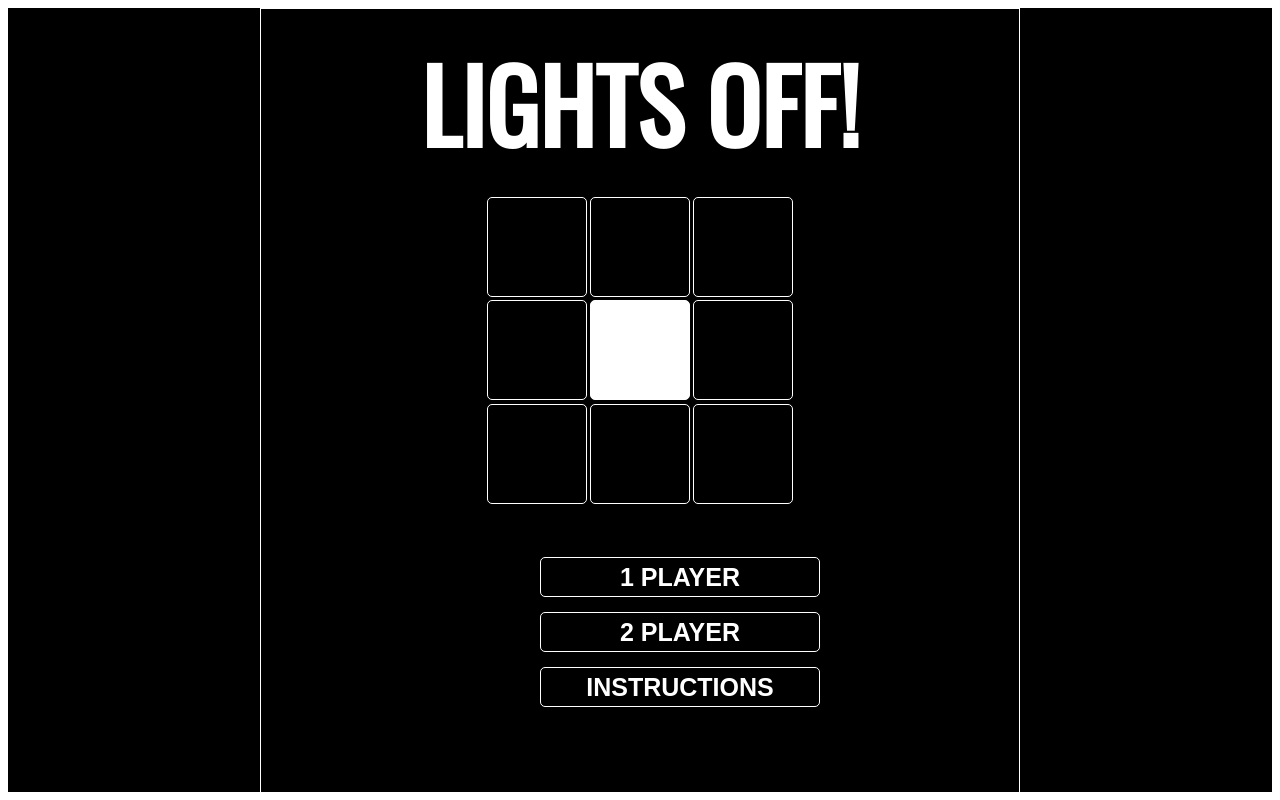
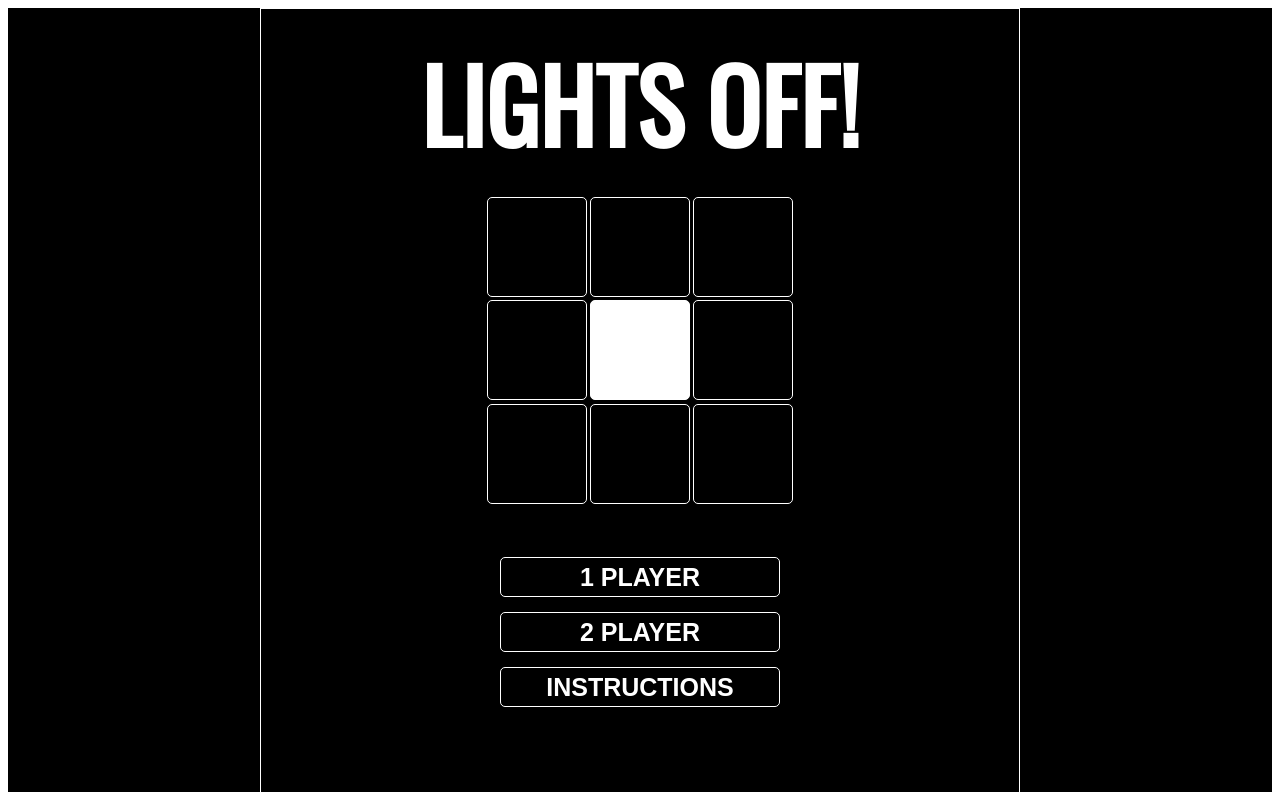
Before and after one commit to guillermograham/wdi-first-project, a PHP site: page / in a window 1280 px wide. Run offline with PHP 8.4, Linux system fonts and the light colour scheme; some libraries are stand-ins or nearby versions; some web fonts are replaced.

Commit message:
aligned front buttons centrally

```diff
--- a/style.css
+++ b/style.css
@@ -125,7 +125,7 @@ h1 {
 }
 
 .front-buttons {
-   width: 200px;
+   /*width: 200px;*/
    list-style: none;
    /*border: 1px solid white;*/
    padding: 0;
```
